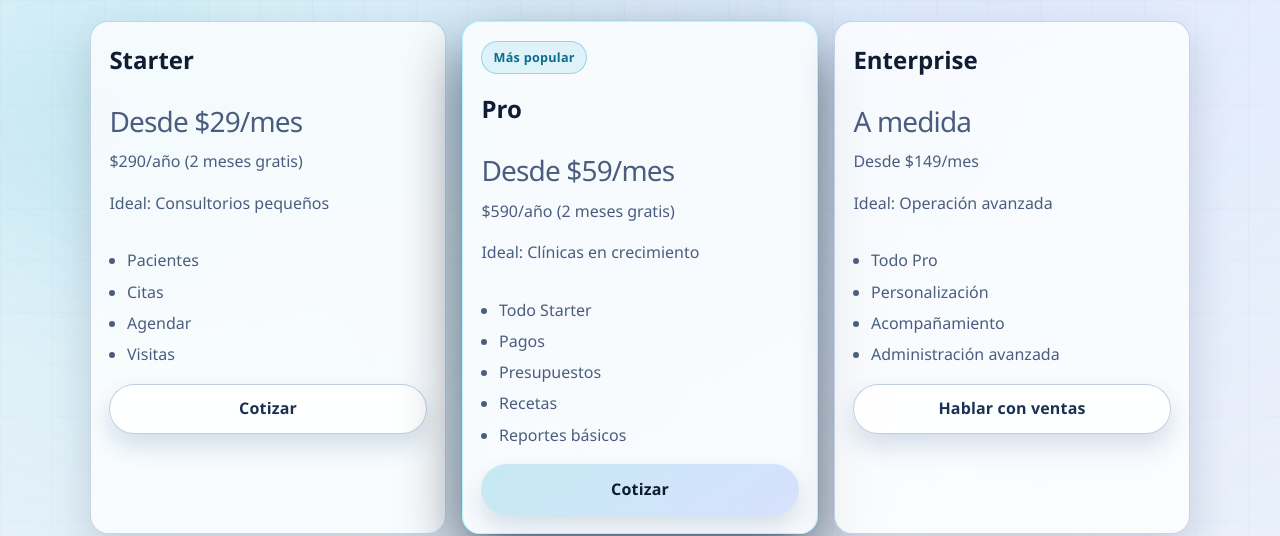
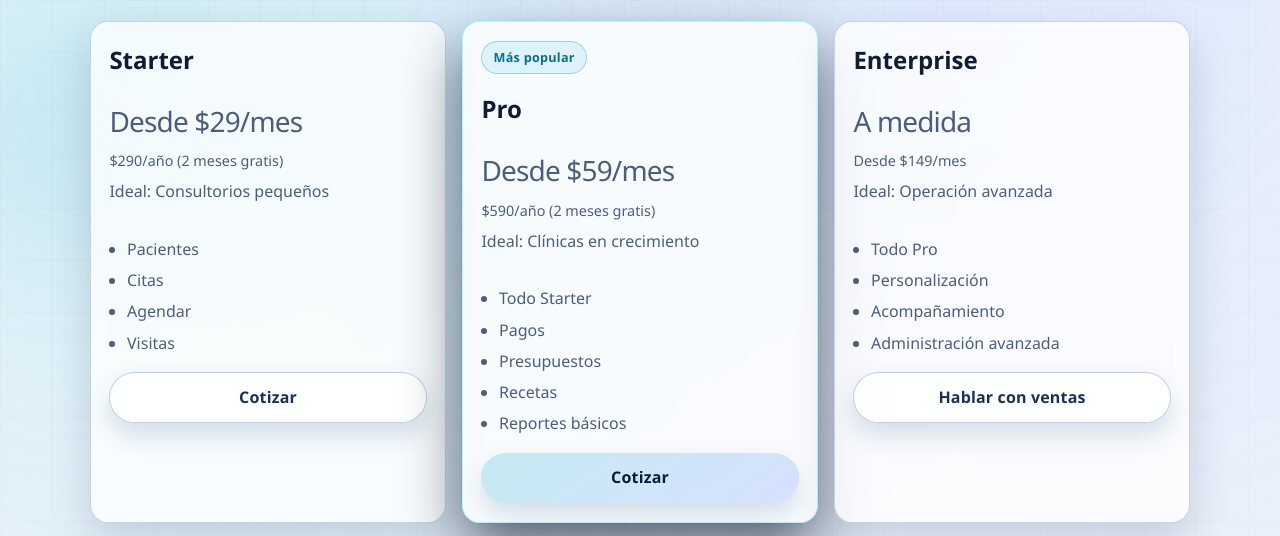
Before and after one commit to nexion-info/medsys, a plain HTML site: page precios.html in a window 1280 px wide. Shown: the part 260-796 px from the top of the page. Drawn offline with Linux system fonts and the light colour scheme.

Commit message:
Update styles.css

```diff
--- a/assets/styles.css
+++ b/assets/styles.css
@@ -555,6 +555,12 @@ body[data-theme="light"] .hero-list li {
   letter-spacing: -0.03em;
 }
 
+.price-sub {
+  margin: 0 0 0.45rem;
+  font-size: 0.9rem;
+  color: var(--muted);
+}
+
 .plan ul {
   margin: 0;
   padding-left: 1.1rem;
```
